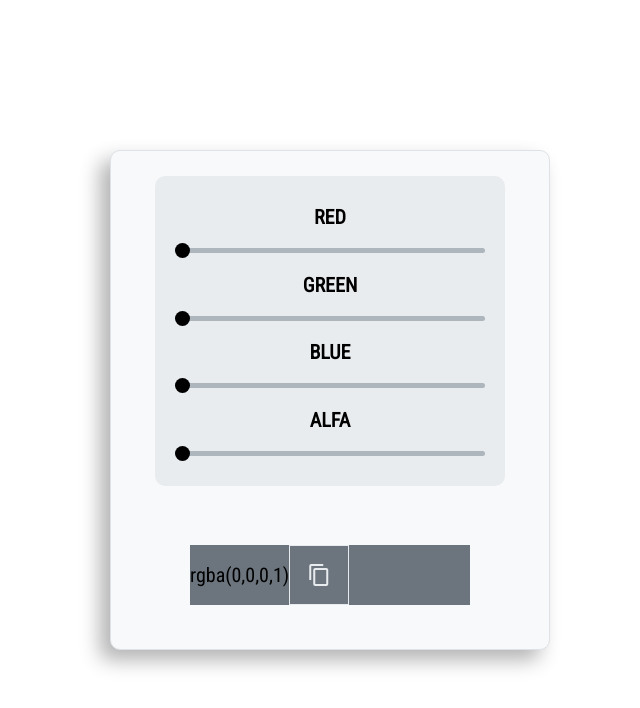
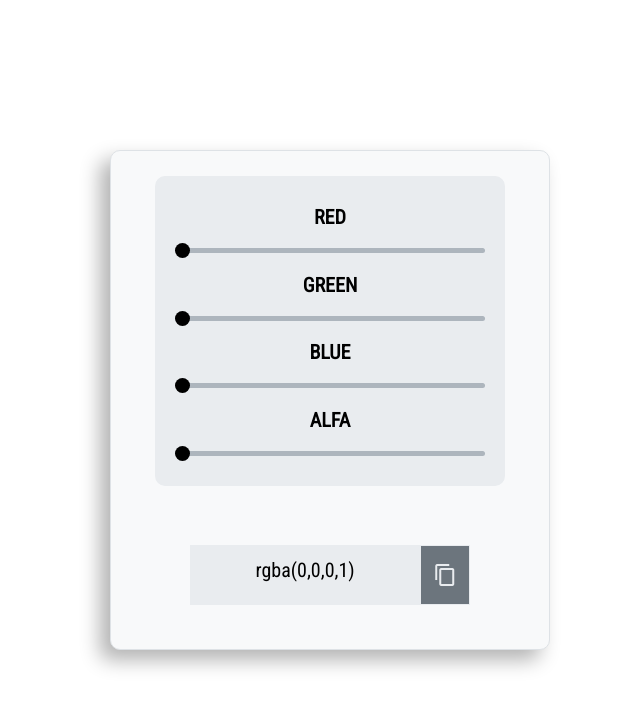
Before and after one commit to WMYM-Experimental/rgba_GENERATOR, a plain HTML site: page RGBA_GEN/html/index.html in a window 1280 px wide. Shown: the whole page, without its empty margins (310-950 px from the left). Drawn offline with Linux system fonts and the light colour scheme.

Commit message:
Update style.css
change the selector name referred to the index.html file from the html folder.

```diff
--- a/RGBA_GEN/css/style.css
+++ b/RGBA_GEN/css/style.css
@@ -73,7 +73,7 @@
   text-align: center;
   line-height: 50px;
 }
-.output-box .output-text {
+.output-box .output {
   width: 280px;
   height: 60px;
   background: #e9ecef;
@@ -86,4 +86,5 @@
   display: flex;
   align-items: center;
   justify-content: space-around;
+  cursor: pointer;
 }
```
